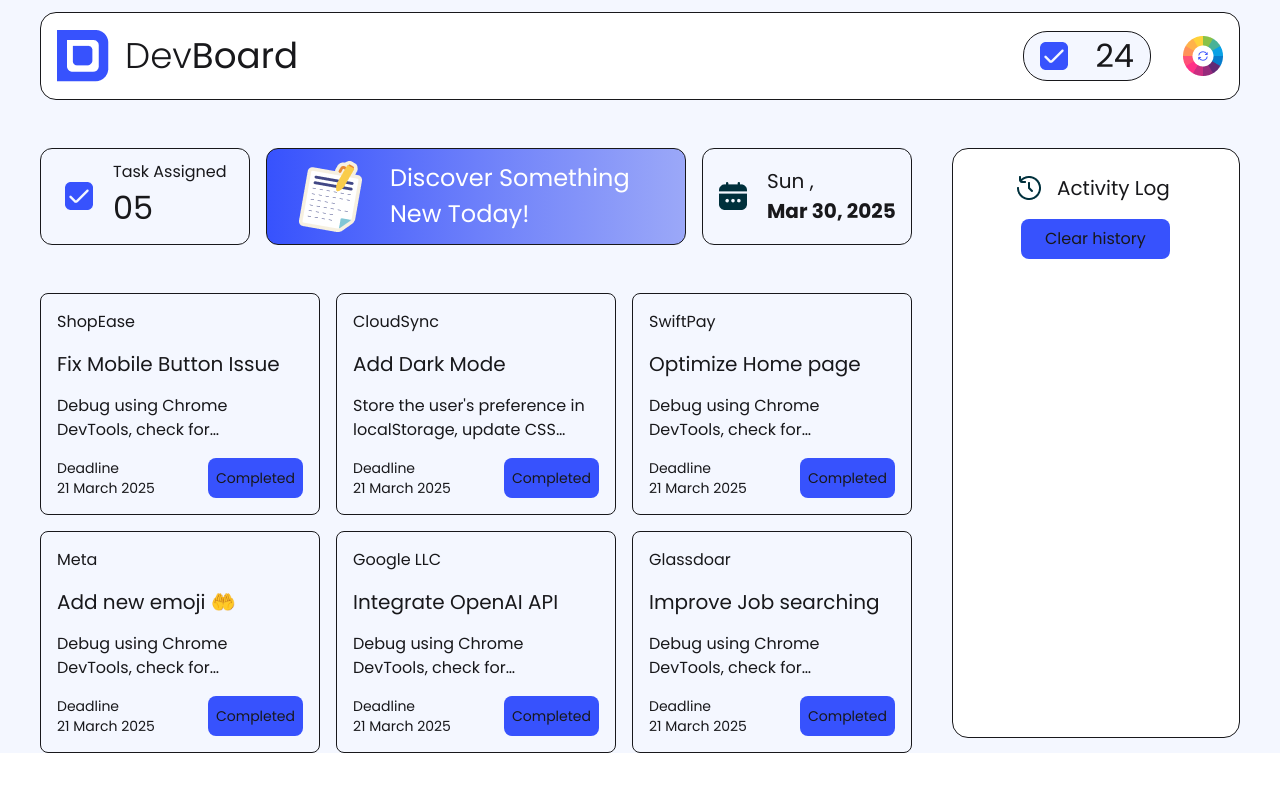
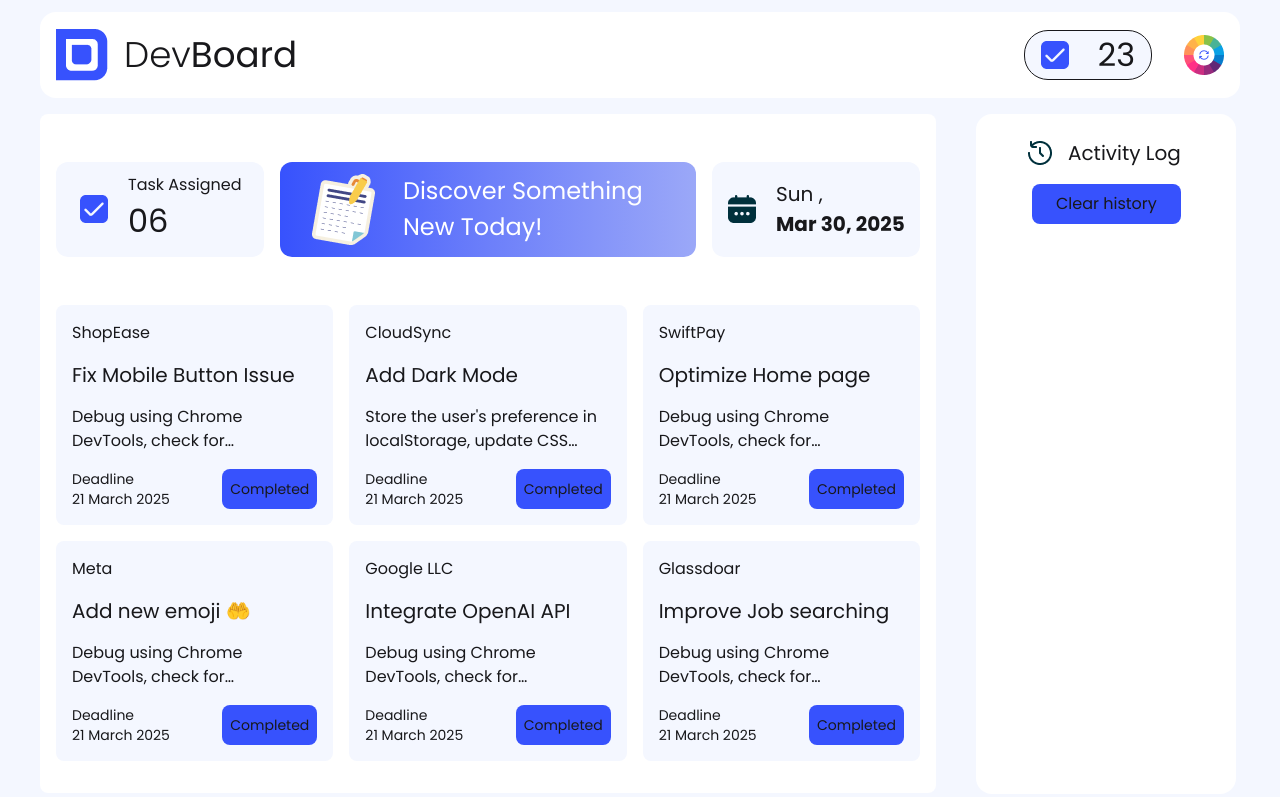
Before and after one commit to sajjad-developer/Assignment5-Dev-Board, a plain HTML site: page index.html in a window 1280 px wide. Drawn offline with nearby package versions, Linux system fonts and the light colour scheme.

Commit message:
index.html file layout issue solved

```diff
--- a/index.html
+++ b/index.html
@@ -26,7 +26,7 @@
       <!-- Navbar Left Side DevBoard Start -->
 
       <nav
-        class="flex items-center justify-between mt-3 mx-10 border rounded-2xl p-4 sectionBgColor"
+        class="flex items-center justify-between mt-3 mx-10 rounded-2xl p-4 sectionBgColor"
       >
         <div class="flex gap-4 items-center">
           <div><img src="./assets/logo.png" alt="" /></div>
@@ -47,7 +47,7 @@
               <img src="./assets/checkbox.png" alt="" />
             </div>
             <h1 id="navBarNumberCounter" class="fontSize32px" class="font-bold">
-              24
+              23
             </h1>
           </div>
 
@@ -70,7 +70,10 @@
 
     <!-- Main Section Start -->
 
-    <main class="flex mx-10 gap-10">
+    <main class="flex">
+      <section
+        class="w-[70%] rounded-lg flex mt-4 mb-12 pb-8 px-4 mx-10 sectionBgColor"
+      >
         <!-- Left Side Section Start -->
 
         <div>
@@ -79,12 +82,12 @@
           <section class="mt-12 grid gap-4 grid-cols-[1fr_2fr_1fr]">
             <!-- 1st div: task assigned  -->
 
-          <div class="p-2 flex items-center gap-5 border rounded-xl boxBgColor">
+            <div class="p-2 flex items-center gap-5 rounded-xl boxBgColor">
               <div class="pl-4"><img src="./assets/checkbox.png" alt="" /></div>
               <div class="grid grid-cols-1">
                 <h1 class="fontSize16px" class="font-medium">Task Assigned</h1>
                 <h1 id="numberCounter" class="fontSize32px" class="font-bold">
-                05
+                  06
                 </h1>
               </div>
             </div>
@@ -93,7 +96,7 @@
 
             <div
               id="redirectfile"
-            class="p-2 flex items-center gap-5 border rounded-xl gradientBackground"
+              class="p-2 flex items-center gap-5 rounded-xl gradientBackground"
             >
               <div class="pl-4"><img src="./assets/board.png" alt="" /></div>
               <p
@@ -108,7 +111,7 @@
 
             <!-- 3rd div: Date -->
 
-          <div class="flex items-center gap-5 border rounded-xl boxBgColor">
+            <div class="flex items-center gap-5 rounded-xl boxBgColor">
               <div class="pl-4"><img src="./assets/calender.png" alt="" /></div>
 
               <div id="current-date"></div>
@@ -124,7 +127,7 @@
             id="ellipsis-applied"
           >
             <!-- 1st card -->
-          <div class="border space-y-4 p-4 rounded-lg boxBgColor">
+            <div class="space-y-4 p-4 rounded-lg boxBgColor">
               <div class="fontSize16px" class="badge text-black p-4">
                 ShopEase
               </div>
@@ -145,14 +148,14 @@
               </div>
             </div>
             <!-- 2nd card -->
-          <div class="border space-y-4 p-4 rounded-lg boxBgColor">
+            <div class="space-y-4 p-4 rounded-lg boxBgColor">
               <div class="fontSize16px" class="badge text-black p-4">
                 CloudSync
               </div>
               <h1 class="text-xl" id="title  font-bold">Add Dark Mode</h1>
               <p class="fontSize16px">
-              Store the user's preference in localStorage, update CSS variables
-              dynamically, and apply a smooth transition effect.y
+                Store the user's preference in localStorage, update CSS
+                variables dynamically, and apply a smooth transition effect.y
               </p>
               <div class="flex justify-between">
                 <!-- Deadline Part Start -->
@@ -167,7 +170,7 @@
             </div>
 
             <!-- 3rd card -->
-          <div class="border space-y-4 p-4 rounded-lg boxBgColor">
+            <div class="space-y-4 p-4 rounded-lg boxBgColor">
               <div class="fontSize16px" class="badge text-black p-4">
                 SwiftPay
               </div>
@@ -190,7 +193,7 @@
 
             <!-- 4th card    -->
 
-          <div class="border space-y-4 p-4 rounded-lg boxBgColor">
+            <div class="space-y-4 p-4 rounded-lg boxBgColor">
               <div class="fontSize16px" class="badge text-black p-4">Meta</div>
               <h1 class="text-xl" id="title  font-bold">Add new emoji 🤲</h1>
               <p class="fontSize16px">
@@ -210,11 +213,13 @@
             </div>
 
             <!-- 5th card -->
-          <div class="border space-y-4 p-4 rounded-lg boxBgColor">
+            <div class="space-y-4 p-4 rounded-lg boxBgColor">
               <div class="fontSize16px" class="badge text-black p-4">
                 Google LLC
               </div>
-            <h1 class="text-xl" id="title  font-bold">Integrate OpenAI API</h1>
+              <h1 class="text-xl" id="title  font-bold">
+                Integrate OpenAI API
+              </h1>
               <p class="fontSize16px">
                 Debug using Chrome DevTools, check for overlapping elements, and
                 ensure onClick works properly and ensure onClick works properly
@@ -233,11 +238,13 @@
 
             <!-- last card    -->
 
-          <div class="border space-y-4 p-4 rounded-lg boxBgColor">
+            <div class="space-y-4 p-4 rounded-lg boxBgColor">
               <div class="fontSize16px" class="badge text-black p-4">
                 Glassdoar
               </div>
-            <h1 class="text-xl" id="title  font-bold">Improve Job searching</h1>
+              <h1 class="text-xl" id="title  font-bold">
+                Improve Job searching
+              </h1>
               <p class="fontSize16px">
                 Debug using Chrome DevTools, check for overlapping elements, and
                 ensure onClick works properly and ensure onClick works properly
@@ -257,16 +264,15 @@
 
           <!-- Left Side Lower Section Closed Above -->
         </div>
-
+      </section>
       <!-- Left Side Section Closed Above  -->
 
       <!-- Right Side Section Start -->
-      <div>
-        <!-- Right Side Section Start -->
-        <section
-          class="space-y-4 bg-white w-72 h-[36.875rem] mt-12 border rounded-2xl sectionBgColor pt-6 pl-8"
+      <section>
+        <!-- Activity Session Start -->
+        <div
+          class="space-y-4 bg-white w-[16.25rem] h-[42.5rem] mt-4 rounded-2xl sectionBgColor pt-6 pl-5"
         >
-          <!-- Activity Session Start -->
           <div class="flex pl-8 gap-4 items-center">
             <div><img src="./assets/activity.png" alt="" /></div>
             <h1 class="fontSize20px" class="font-bold">Activity Log</h1>
@@ -282,12 +288,11 @@
           <!-- Submission Message Added Section Start -->
           <div id="submittedTimeNotification"></div>
           <!-- Submission Message Added Section Closed Above -->
+        </div>
       </section>
+      <!-- Right Side section Closed Above -->
+    </main>
 
-        <!-- Right Side section Closed Above -->
-      </div>
-      <!-- Right Side Section Closed -->
-    </main>
     <!-- Main Section Closed Above -->
 
     <!-- Script Collection Start -->
```
Lines whose indentation alone changed are shown as unchanged.
